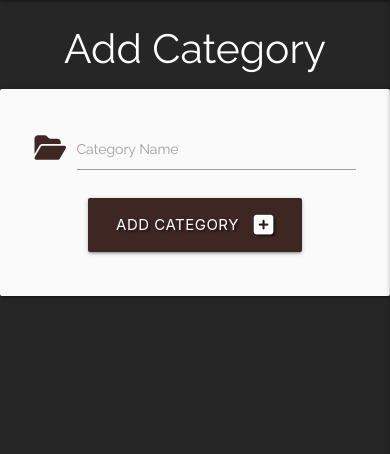
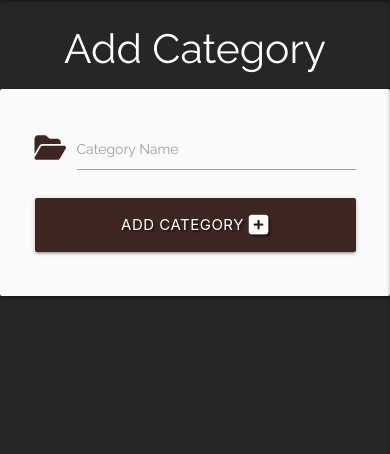
Before and after one commit to JoelineAlves/hair_manager, a Flask app: page /add_category in a window 390 px wide. Shown: the part 56-510 px from the top of the page. Run offline with Flask 3, Linux system fonts and the light colour scheme; some libraries are stand-ins or nearby versions.

Commit message:
make the pages responsives

```diff
--- a/static/css/style.css
+++ b/static/css/style.css
@@ -72,12 +72,35 @@ html, body {
 .center-buttons {
     display: flex;
     justify-content: center;
-    gap: 20px; /* Espaçamento entre os botões, ajuste conforme necessário */
+    gap: 20px; /* Spacing between buttons, adjust as needed */
+    flex-wrap: wrap; /* Allow buttons to align in multiple lines if necessary */
 }
 
+.btn-large {
+    display: flex;
+    align-items: center;
+    justify-content: center;
+}
 
-.btn-large i.fab {
-    font-size: 1rem; /* Reduced icon size */
+.btn-large i {
+    margin-left: 10px; /* Spacing between text and icon */
+}
+
+/* Adjustments for small screens */
+@media (max-width: 600px) {
+    .center-buttons {
+        flex-direction: column;
+        gap: 10px; /* Reduce spacing between buttons */
+    }
+
+    .btn-large {
+        width: 100%;
+        padding: 10px;
+    }
+
+    .btn-large i {
+        margin-left: 5px; /* Reduce spacing between text and icon */
+    }
 }
 
 /* Text shadow effect */
--- a/templates/categories.html
+++ b/templates/categories.html
@@ -5,7 +5,7 @@
 
     <div class="row">
         <div class="col s12 center-align">
-            <a href="{{ url_for('add_category') }}" class="btn-large brown lighten-1 text-shadow">
+            <a href="{{ url_for('add_category') }}" class="btn-small brown lighten-1 text-shadow">
                 Add Category <i class="fas fa-plus-square right"></i>
             </a>
         </div>
```
Also changed, not shown: templates/profile.html (+9 -5 lines).
